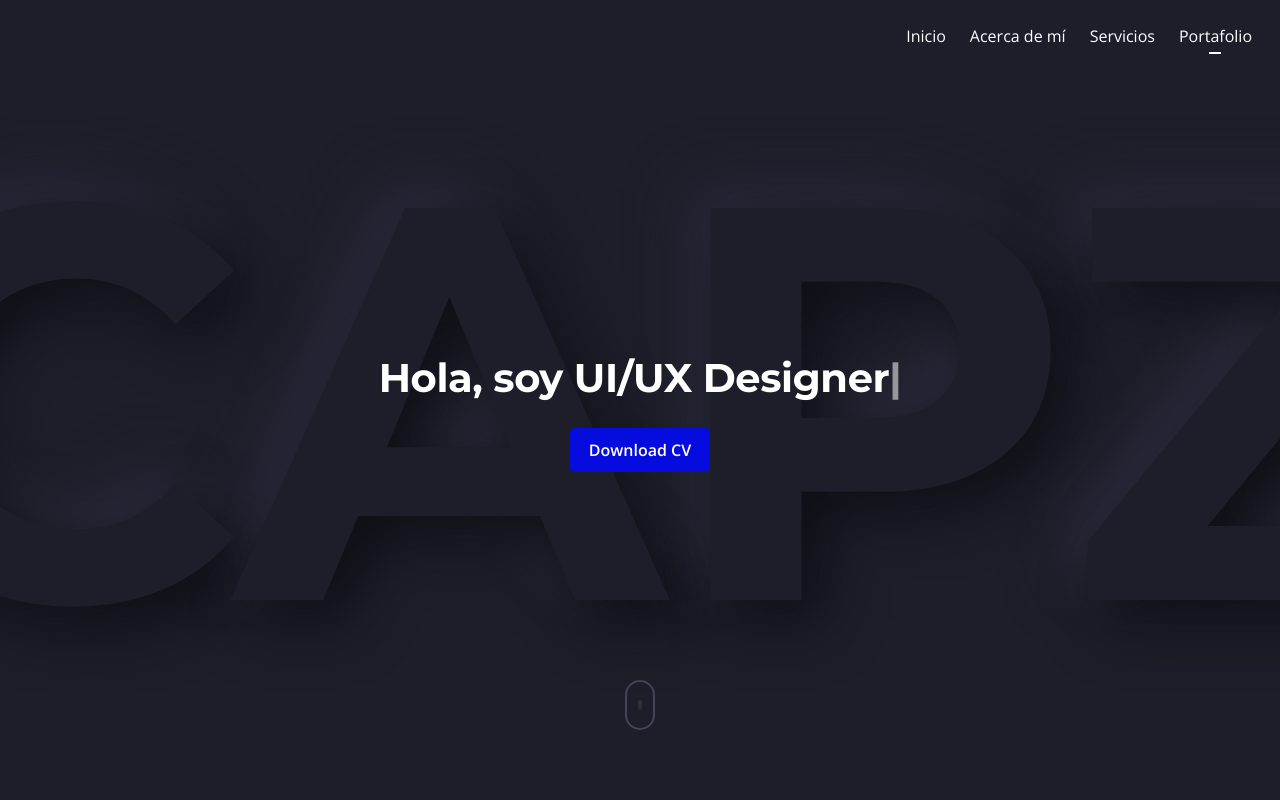
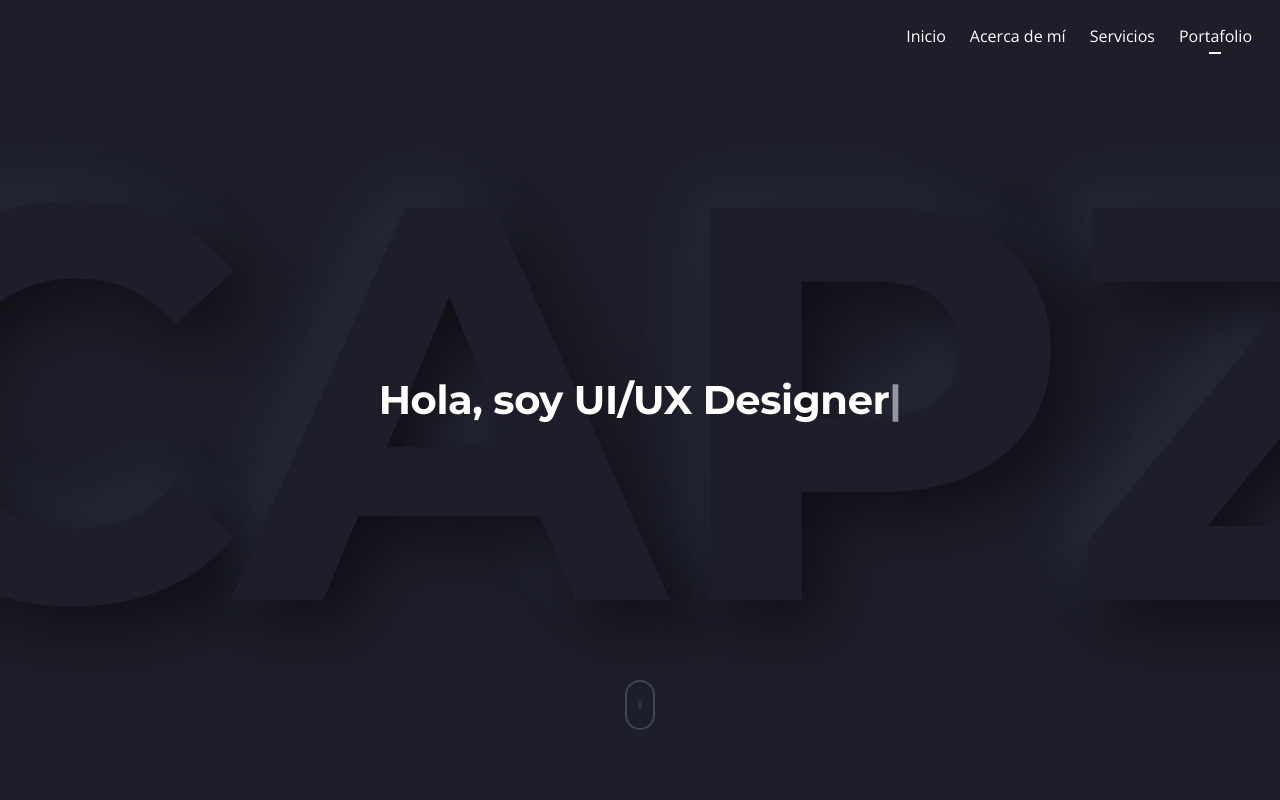
Before and after one commit to capolancoz/CV, a plain HTML site: page index.html in a window 1280 px wide. Shown: the top 800 px of the page. Drawn offline with nearby package versions, Linux system fonts and the light colour scheme.

Commit message:
cambios1

```diff
--- a/index.html
+++ b/index.html
@@ -86,7 +86,6 @@
             <h1 class="mb-5">
               Hola, soy <span class="font-weight-bold" data-toggle="typed" data-options='{"strings": ["Carlos Polanco", "UI/UX Designer", "Front-End Developer", "Web Designer"]}'></span>
             </h1>
-            <a href="#!" class="btn btn-primary d-block d-md-inline-block mb-3 mb-md-0">Download CV</a>
 
           </div>
         </div>
```
